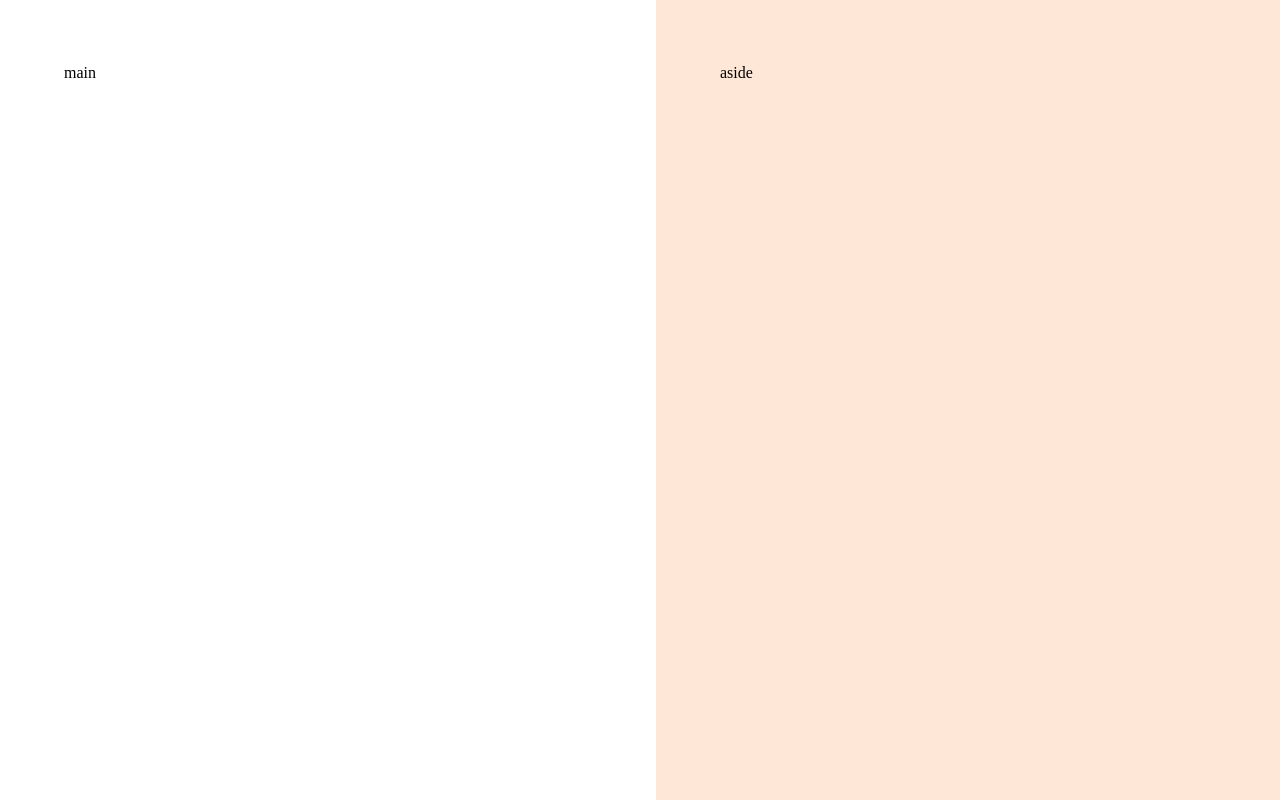
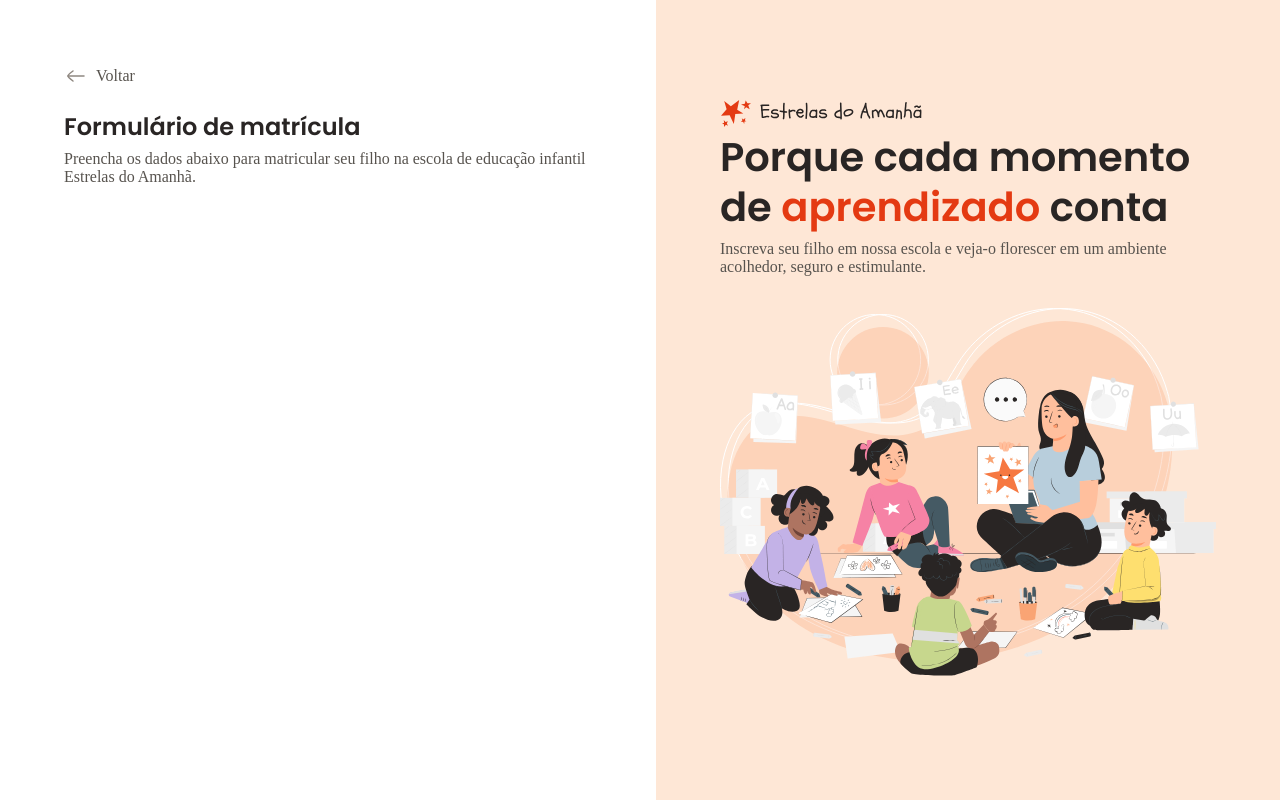
Before and after one commit to lunavitoria99/Projeto-Formul-rio-de-matr-cula, a plain HTML site: page index.html in a window 1280 px wide. Drawn offline with Linux system fonts and the light colour scheme.

Commit message:
aside e main

```diff
--- a/index.html
+++ b/index.html
@@ -7,16 +7,44 @@
     <meta charset="UTF-8">
     <meta name="viewport" content="width=device-width, initial-scale=1.0">
     <title>Estrelas do amanhã</title>
-    <link rel="stylesheet" href="styles/index.css">
     <link href="https://fonts.googleapis.com/css2?family=Poppins:ital,wght@0,100;0,200;0,300;0,400;0,500;0,600;0,700;0,800;0,900;1,100;1,200;1,300;1,400;1,500;1,600;1,700;1,800;1,900&display=swap" rel="stylesheet">
+    <link rel="stylesheet" href="/styles/index.css">
+
 </head>
 <body>
     <div id="app">
         <main>
-            <div class="main-container">main</div>
+            <div class="main-container">
+                <div class="back">
+                    <img src="assets/icons/arrow-left-02.svg" alt="setinha">
+                    <span>Voltar</span>
+                </div>
+
+                <h1>Formulário de matrícula</h1>
+                <p>
+                    Preencha os dados abaixo para matricular seu filho na escola de educação infantil Estrelas do Amanhã.
+                </p>
+            </div>
         </main>
+
         <aside>
-            <div class="aside-container">aside</div>
+            <div class="aside-container">
+
+                <header>
+                    <img src="assets/logo.svg" alt="logo estrelas do amanhã">
+                    <h2>
+                        Porque cada momento de
+                        <span>
+                            aprendizado
+                        </span>
+                        conta
+                    </h2>
+                    <p>
+                        Inscreva seu filho em nossa escola e veja-o florescer em um ambiente acolhedor, seguro e estimulante.
+                    </p>
+                </header>
+                <img src="assets/Illustration.svg" alt="ilustração de uma professora com crianças prestando atenção">
+            </div>
         </aside>
     </div>
 </body>
--- a/styles/global.css
+++ b/styles/global.css
@@ -4,7 +4,7 @@
     box-sizing: border-box;
 }
 :root {
-    --font-family: "Poppins", sans-serif;
+    --font-family: 'Poppins', sans-serif;
     --text: 400 rem/1.5 var(--font-family);
     --text-sm: 40 0.875rem/1.4 var(--font-family);
 
@@ -21,6 +21,20 @@
     --stroke-highlight: #F3541C;
     --semantic-error: #DC2626;
 }
+
 body {
  overflow: hidden;
+
+ font: var(--text);
+ color: var(--text-secondary);
+
 }
+
+h1, h2 {
+    color: var(--text-primary);
+}
+
+img {
+    max-width: 100%;
+    height: auto;
+}
--- a/styles/layout.css
+++ b/styles/layout.css
@@ -9,15 +9,41 @@
 main {
     overflow: auto;
     padding: 4rem;
-    & .main-container {
+
+    .main-container {
         max-width: 33rem;
         margin-left: auto;
+    }
+
+    .back {
+        display: flex;
+        align-items: center;
+        gap: .5rem;
+        margin-bottom: 1.5rem;
+    }
+
+    & h1 {
+        font:600 1.5rem/1.25 var(--font-family);
+        margin-bottom: .5rem;
     }
 }
 aside {
     background-color: var(--surface-secondary);
     padding: 4rem;
+
     & .aside-container {
         max-width: 31rem;
+
+        & img {
+            margin-top: 2rem;
+        }
+    }
+    & h2 {
+        font: 600 2.5rem/1.25 var(--font-family);
+        margin-bottom: .5rem;
+    & span {
+        color: var(--text-highlight);
+
+}
     }
 }
```
Also changed, not shown: assets/logo.svg (renamed from logo.svg), 1 other file.
